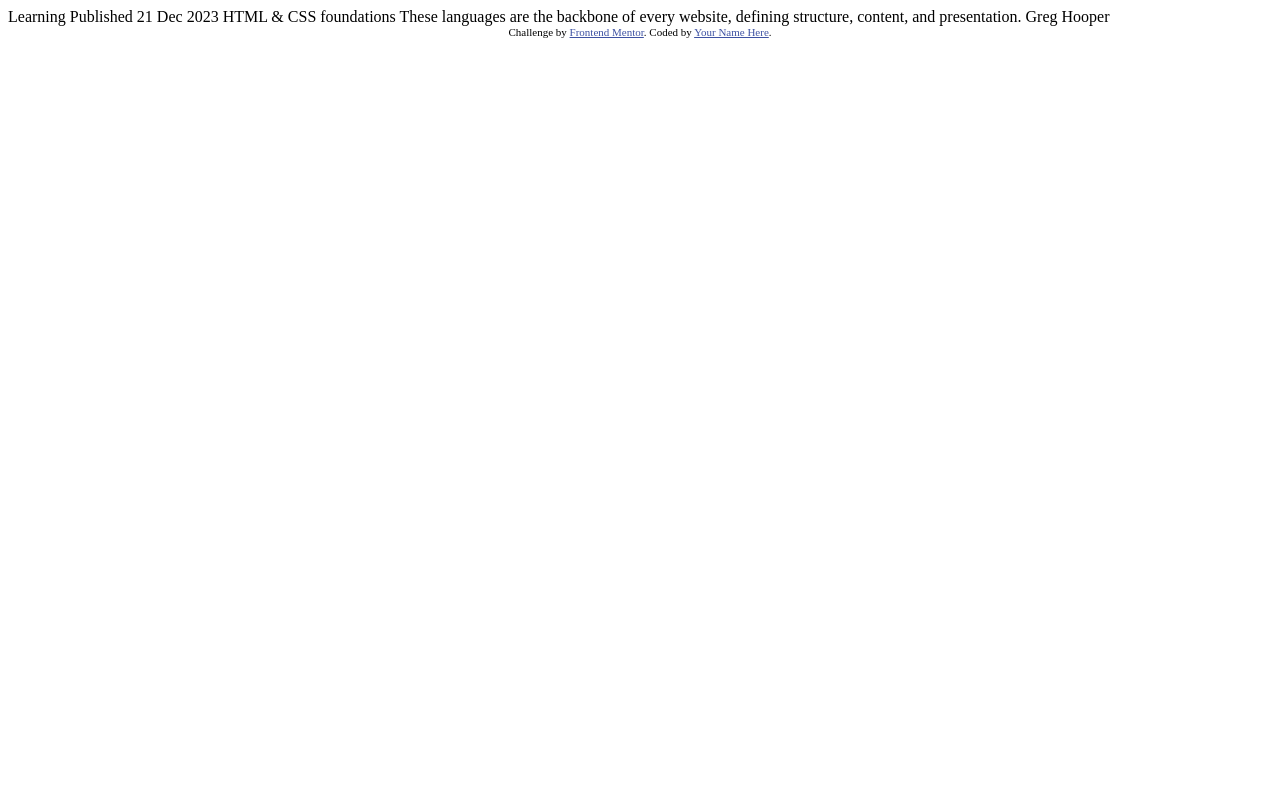
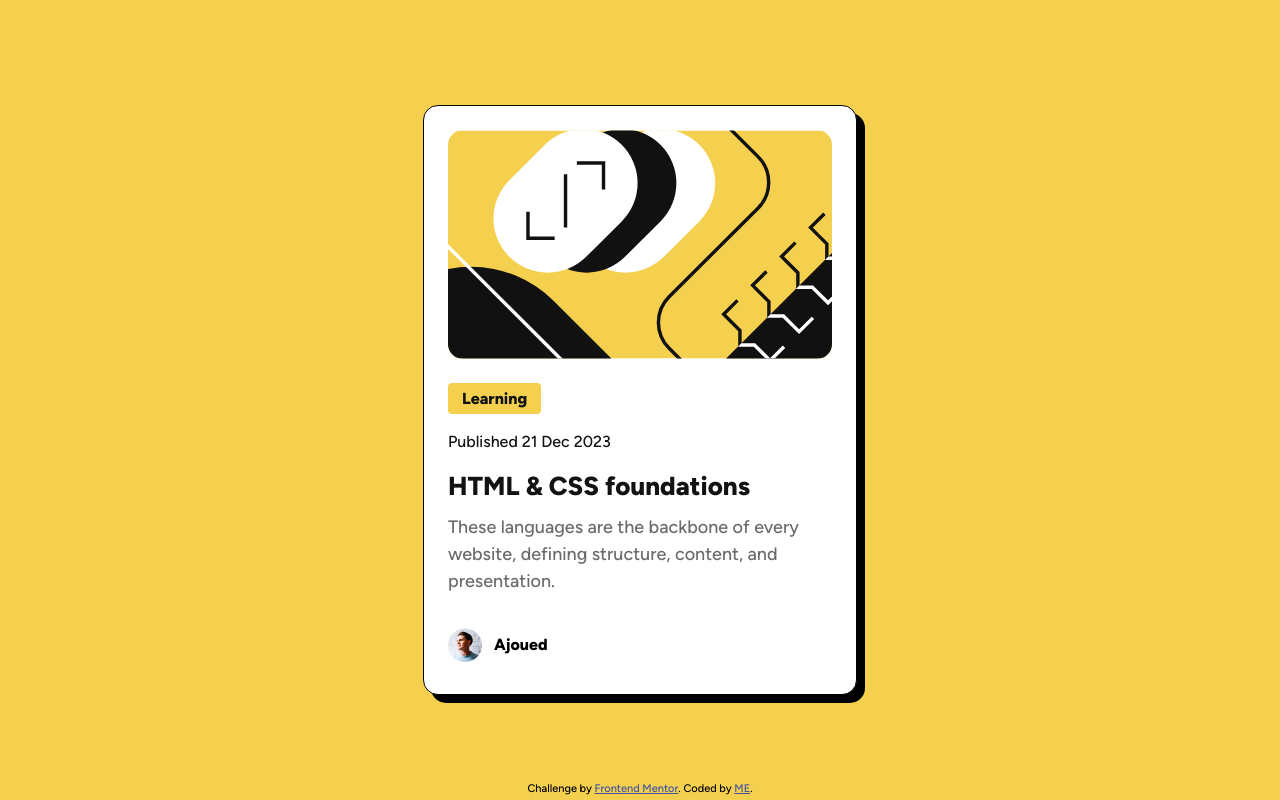
Before and after one commit to ajoued/blog-preview-card, a plain HTML site: page index.html in a window 1280 px wide. Drawn offline with Linux system fonts and the light colour scheme.

Commit message:
finished the intial design but it still needs to be pixel perfect

```diff
--- a/index.html
+++ b/index.html
@@ -1,34 +1,48 @@
-<!DOCTYPE html>
+<!doctype html>
 <html lang="en">
   <head>
-  <meta charset="UTF-8">
-  <meta name="viewport" content="width=device-width, initial-scale=1.0"> <!-- displays site properly based on user's device -->
+    <meta charset="UTF-8" />
+    <meta name="viewport" content="width=device-width, initial-scale=1.0" />
+    <!-- displays site properly based on user's device -->
 
-  <link rel="icon" type="image/png" sizes="32x32" href="./assets/images/favicon-32x32.png">
+    <link
+      rel="icon"
+      type="image/png"
+      sizes="32x32"
+      href="./assets/images/favicon-32x32.png"
+    />
+
+    <link rel="stylesheet" href="style.css" />
 
     <title>Frontend Mentor | Blog preview card</title>
-
-  <!-- Feel free to remove these styles or customise in your own stylesheet 👍 -->
-  <style>
-    .attribution { font-size: 11px; text-align: center; }
-    .attribution a { color: hsl(228, 45%, 44%); }
-  </style>
   </head>
   <body>
-
-  Learning
-
-  Published 21 Dec 2023
-
-  HTML & CSS foundations
-
-  These languages are the backbone of every website, defining structure, content, and presentation.
-
-  Greg Hooper
+    <main class="container">
+      <div class="card">
+        <img src="assets/images/illustration-article.svg" alt="illustration" />
+        <div class="content">
+          <div class="category">
+            <p>Learning</p>
+          </div>
+          <p class="pub-date">Published 21 Dec 2023</p>
+          <p class="title">HTML & CSS foundations</p>
+          <p class="description">
+            These languages are the backbone of every website, defining
+            structure, content, and presentation.
+          </p>
+        </div>
+        <div class="author">
+          <img src="assets/images/image-avatar.webp" alt="Publisher picture" />
+          <p class="authorname">Ajoued</p>
+        </div>
+      </div>
+    </main>
 
     <div class="attribution">
-    Challenge by <a href="https://www.frontendmentor.io?ref=challenge" target="_blank">Frontend Mentor</a>.
-    Coded by <a href="#">Your Name Here</a>.
+      Challenge by
+      <a href="https://www.frontendmentor.io?ref=challenge" target="_blank"
+        >Frontend Mentor</a
+      >. Coded by <a href="https://github.com/ajoued" target="_blank">ME</a>.
     </div>
   </body>
 </html>
--- /dev/null
+++ b/style.css
@@ -0,0 +1,136 @@
+/* reusable styling variables */
+:root {
+    --yellow: hsl(47, 88%, 63%);
+    --White: hsl(0, 0%, 100%);
+    --Gray-500: hsl(0, 0%, 42%);
+    --Gray-950: hsl(0, 0%, 7%);
+}
+
+@font-face {
+    font-family: "Figtree";
+    src: url("assets/fonts/Figtree-VariableFont_wght.ttf");
+    font-weight: 500 800;
+}
+
+@font-face {
+    font-family: "Figtree-Italic";
+    src: url("assets/fonts/Figtree-VariableFont_wght.ttf");
+    font-weight: 500 800;
+}
+
+body {
+    background-color: var(--yellow);
+    margin: 0;
+}
+
+.container {
+    display: flex;
+    justify-content: center;
+    align-items: center;
+    height: 100vh;
+}
+
+.card {
+    display: flex;
+    flex-direction: column;
+    width: 384px;
+    height: fit-content;
+    background-color: var(--White);
+    padding: 24px;
+    gap: 24px;
+    border: 1px solid black;
+    border-radius: 15px;
+    box-shadow: 8px 8px 0px 0px black;
+}
+
+.card img {
+    width: 100%;
+    display: block;
+    border-radius: 15px;
+}
+
+
+.content {
+    display: flex;
+    flex-direction: column;
+    width: 100%;
+    height: fit-content;
+    gap: 12px;
+}
+
+.category {
+    background-color: var(--yellow);
+    display: inline-flex;
+    width: fit-content;
+    border-radius: 4px;
+    padding: 4px 12px;
+    gap: 8px;
+}
+
+.category p {
+    font-size: 16px;
+    font-weight: 800;
+    margin: 2px;
+    color: var(--Gray-950);
+}
+
+.pub-date {
+    font-size: 16px;
+    font-weight: 500;
+    line-height: 0;
+    color: var(--Gray-950);
+}
+
+.title {
+    font-size: 26px;
+    font-weight: 900;
+    margin: 0;
+    color: var(--Gray-950);
+    transition: color 0.3s;
+
+}
+
+.title:hover {
+    color: var(--yellow);
+    cursor: pointer;
+}
+
+.description {
+    font-size: 18px;
+    font-weight: 500;
+    line-height: 1.5;
+    color: var(--Gray-500);
+    margin: 0;
+}
+
+.author {
+    display: flex;
+    align-items: center;
+    gap: 12px;
+}
+
+.author img {
+    width: 34px;
+}
+
+.authorname {
+    font-size: 16px;
+    font-weight: 900;
+}
+
+.attribution {
+    font-size: 11px;
+    text-align: center;
+
+    position: fixed;
+    bottom: 5px;
+    width: 100%;
+}
+
+.attribution a {
+    color: hsl(228, 45%, 44%);
+}
+
+* {
+    font-family: "Figtree";
+}
```
Lines whose indentation alone changed are shown as unchanged.
